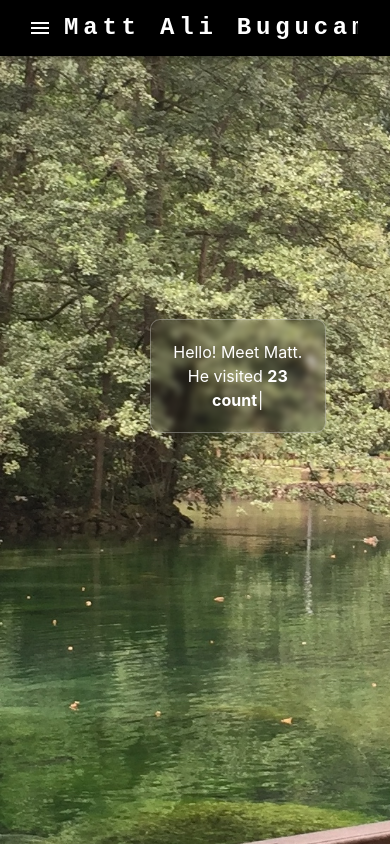
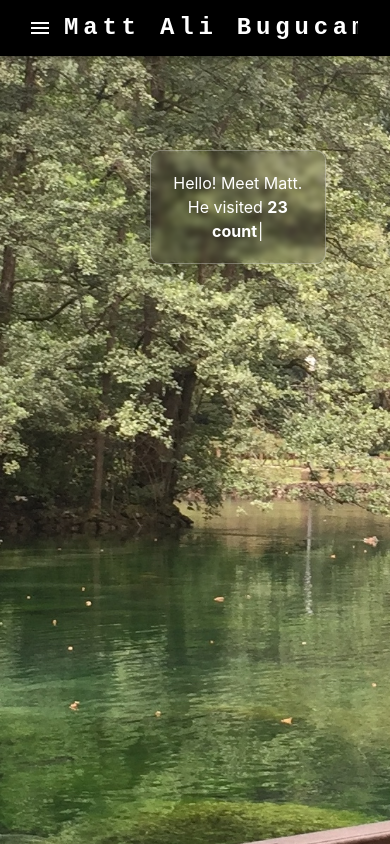
Before and after one commit to mabgcm/mab-react, a React (Create React App) app: page /Home in a window 390 px wide. Built offline with nearby package versions, Linux system fonts and the light colour scheme.

Commit message:
home responsive margin

```diff
--- a/src/App.css
+++ b/src/App.css
@@ -23,18 +23,21 @@
 
 @media only screen and (max-width: 1024px) {
   .card {
+    margin: auto;
     font-size: 2rem;
   }
 }
 
 @media only screen and (max-width: 600px) {
   .card {
+    margin: auto;
     font-size: 1.5rem;
   }
 }
 
 @media only screen and (max-width: 400px) {
   .card {
+    margin: auto;
     font-size: 1rem;
   }
 }
```
